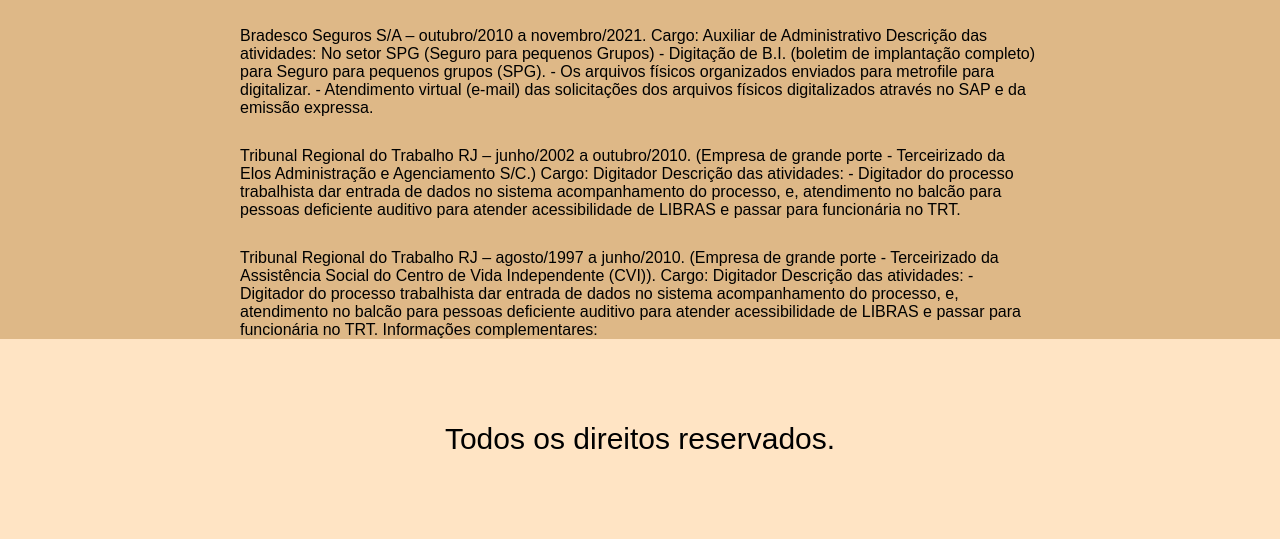
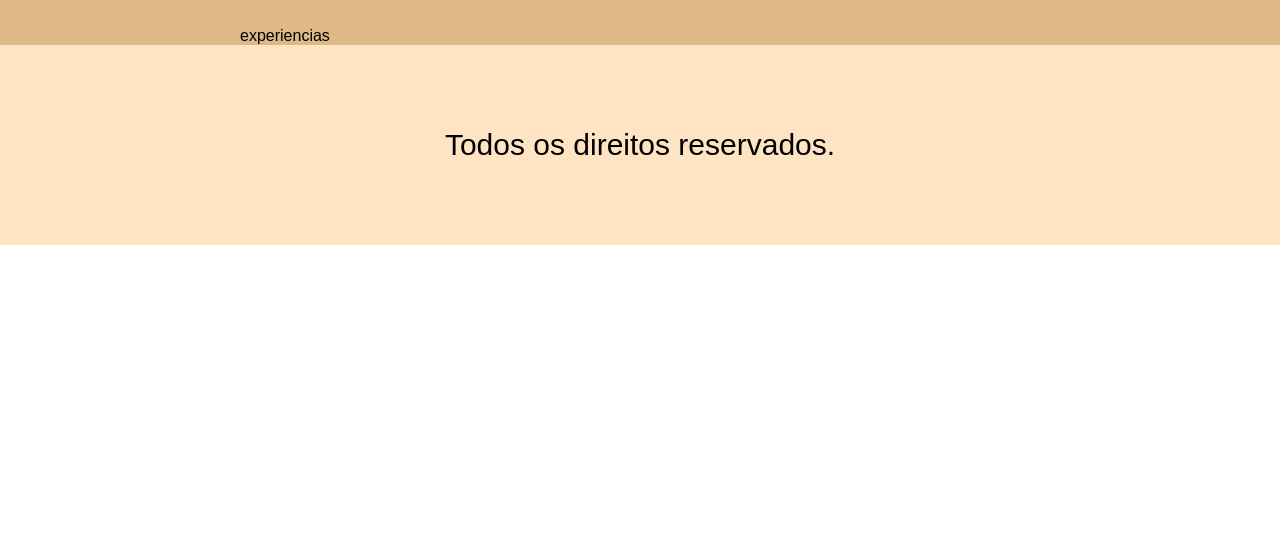
Before and after one commit to Irineujorge/Meu-Curriculo-Jorge, a plain HTML site: page experiencias.html in a window 1280 px wide. Shown: the part 253-800 px from the top of the page. Drawn offline with Linux system fonts and the light colour scheme; a web font is replaced by a local one.

Commit message:
testando 2

```diff
--- a/experiencias.html
+++ b/experiencias.html
@@ -39,19 +39,7 @@
         </div>
 
         <div class="main">
-            <p>Bradesco Seguros S/A – outubro/2010 a novembro/2021. Cargo: Auxiliar de Administrativo Descrição das atividades:
-                No setor SPG (Seguro para pequenos Grupos)
-                - Digitação de B.I. (boletim de implantação completo) para Seguro para pequenos grupos (SPG).
-                - Os arquivos físicos organizados enviados para metrofile para digitalizar.
-                - Atendimento virtual (e-mail) das solicitações dos arquivos físicos digitalizados através no SAP e da emissão expressa.</p>
-                <p>Tribunal Regional do Trabalho RJ – junho/2002 a outubro/2010. (Empresa de grande porte - Terceirizado da Elos Administração e Agenciamento S/C.) Cargo: Digitador Descrição das atividades:
-                    - Digitador do processo trabalhista dar entrada de dados no sistema acompanhamento do processo, e, atendimento no balcão para pessoas deficiente auditivo para atender acessibilidade de LIBRAS e passar para funcionária no TRT.</p>
-                    <p>Tribunal Regional do Trabalho RJ – agosto/1997 a junho/2010.
-                        (Empresa de grande porte - Terceirizado da Assistência Social do Centro de Vida
-                        Independente (CVI)).
-                        Cargo: Digitador
-                        Descrição das atividades:
-                        - Digitador do processo trabalhista dar entrada de dados no sistema acompanhamento do processo, e, atendimento no balcão para pessoas deficiente auditivo para atender acessibilidade de LIBRAS e passar para funcionária no TRT. Informações complementares:</p>
+            <p>experiencias</p>
             </div>
         </div>
 
```
Also changed, not shown: index.html (+1 -4 lines).
